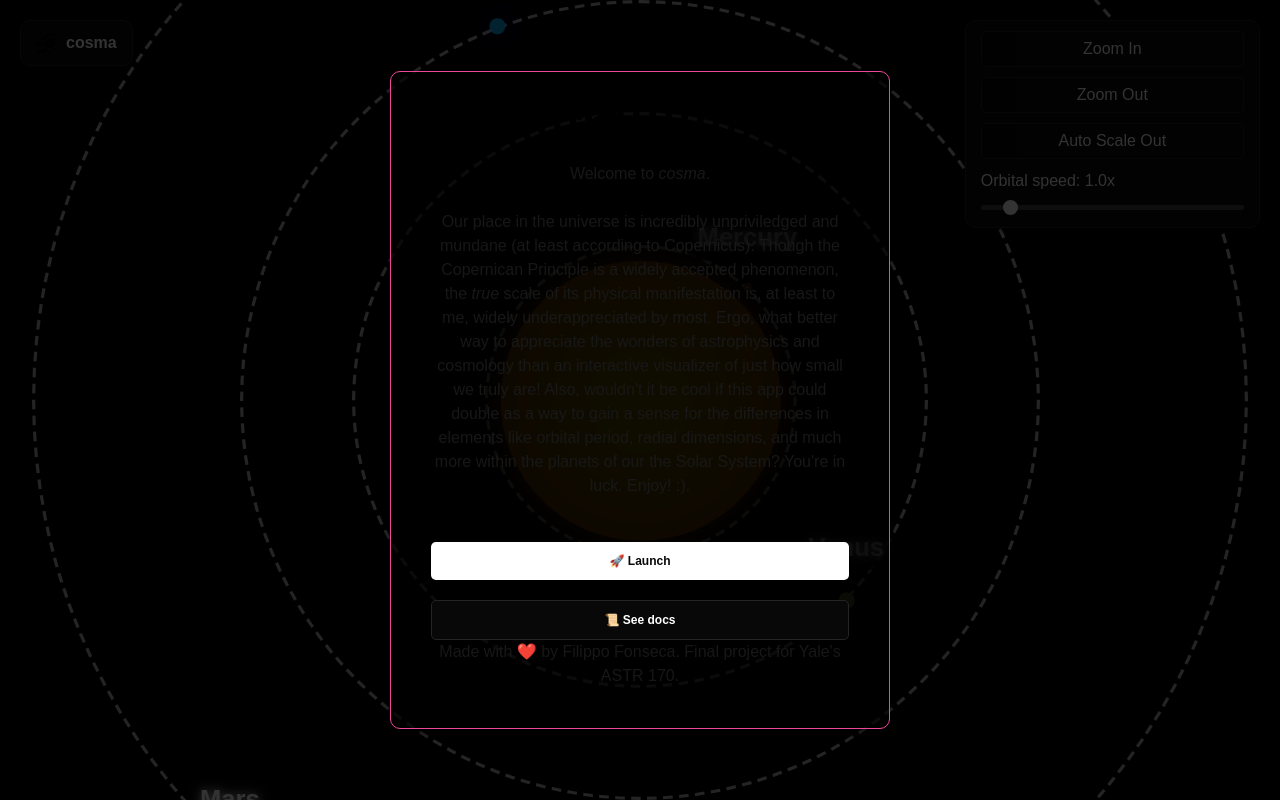
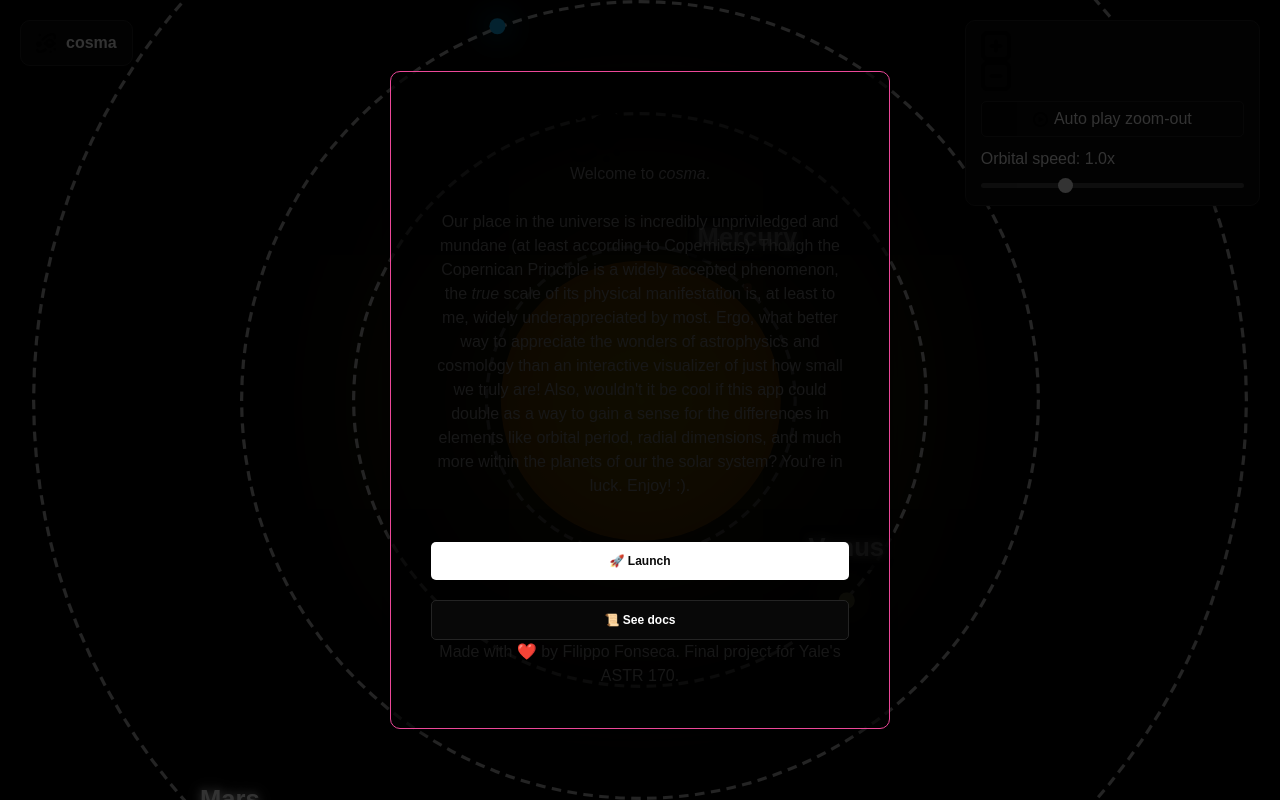
Before and after one commit to filippo-fonseca/cosma, a Next.js app: page / in a window 1280 px wide. Shown: the top 800 px of the page. Built offline with nearby package versions, Linux system fonts and the light colour scheme.

Commit message:
finih up super quick the last part

```diff
--- a/src/app/page.tsx
+++ b/src/app/page.tsx
@@ -2,6 +2,8 @@
 
 import React from "react";
 import OrbitAnimation from "../components/OrbitAnimation";
+import VolumeOnIcon from "@/icons/VolumeOnIcon";
+import VolumeOffIcon from "@/icons/VolumeOffIcon";
 
 export default function Home() {
   const [isPlaying, setIsPlaying] = React.useState(false);
@@ -20,10 +22,16 @@ export default function Home() {
     <main className="flex items-center justify-center h-screen bg-black">
       <OrbitAnimation />
       <div
-        className="absolute bottom-3 left-3 rounded-full p-4"
+        className={`absolute bottom-3 left-3 rounded-full hover:opacity-50 p-4 ${
+          isPlaying ? "bg-pink-500" : "bg-pink-300"
+        } cursor-pointer`}
         onClick={toggleMusic}
       >
-        Click
+        {isPlaying ? (
+          <VolumeOnIcon width={15} height={15} fill="white" />
+        ) : (
+          <VolumeOffIcon width={15} height={15} className="fill-pink-50" />
+        )}
       </div>
       <audio ref={audioRef} loop>
         <source src="/interstellar.mp3" type="audio/mpeg" />
--- a/src/components/OrbitAnimation.tsx
+++ b/src/components/OrbitAnimation.tsx
@@ -1,6 +1,9 @@
 "use client";
 
 import LogoIcon from "@/icons/LogoIcon";
+import MinusIcon from "@/icons/MinusIcon";
+import PlayIcon from "@/icons/PlayIcon";
+import PlusIcon from "@/icons/PlusIcon";
 import React from "react";
 import styled, { keyframes } from "styled-components";
 
@@ -94,17 +97,21 @@ const Sun = styled.div`
     #e06317 100%
   );
   border-radius: 50%;
-  box-shadow: 0 0 50px rgba(255, 223, 0, 0.8);
-  box-shadow: 0 0 10px 2px rgba(255, 107, 0, 0.4),
-    0 0 22px 11px rgba(255, 203, 0, 0.13);
+  box-shadow: 0 0 1000px rgba(255, 223, 0, 0.8);
 `;
+
+const getShadowColor = (color: string) => {
+  // If color is in RGB or HEX, you'll need additional logic to convert it to RGBA.
+  // For simplicity, this assumes `color` is in a valid CSS color format.
+  return color.replace(/[^,]+(?=\))/, "0.8"); // Append alpha to RGBA if necessary
+};
 
 const Planet = styled.div<{ size: number; color: string }>`
   height: ${(props) => props.size}px;
   width: ${(props) => props.size}px;
   background: ${(props) => props.color};
   border-radius: 50%;
-  box-shadow: 0 0 20px rgba(0, 0, 255, 0.8);
+  box-shadow: 0 0 20px ${(props) => getShadowColor(props.color)};
 `;
 
 const OrbitContainer = styled.div<{ scale: number }>`
@@ -282,12 +289,15 @@ const ControlPanel = styled.div`
 `;
 
 const ControlButton = styled.button`
+  display: flex;
+  align-items: center;
+  justify-content: center;
+  gap: 6px;
   padding: 5px 10px;
   background: #090909;
   color: white;
   border: 1px solid #242424;
   border-radius: 5px;
-  cursor: pointer;
   transition: background 0.2s ease;
 
   &:hover {
@@ -438,7 +448,7 @@ const OrbitAnimation = () => {
               visualizer of just how small we truly are! Also, wouldn't it be
               cool if this app could double as a way to gain a sense for the
               differences in elements like orbital period, radial dimensions,
-              and much more within the planets of our the Solar System? You're
+              and much more within the planets of our the solar system? You're
               in luck. Enjoy! :).
             </p>
             <br />
@@ -468,25 +478,47 @@ const OrbitAnimation = () => {
             <h1 className="text-xl">cosma</h1>
           </LogoPanel>
           <ControlPanel>
-            <ControlButton onClick={zoomIn}>Zoom In</ControlButton>
-            <ControlButton onClick={zoomOut}>Zoom Out</ControlButton>
+            <div className="flex items-center justify-left gap-3">
+              <PlusIcon
+                onClick={zoomIn}
+                height={30}
+                width={30}
+                className="fill-pink-500 cursor-pointer hover:opacity-50"
+              />
+              <MinusIcon
+                onClick={zoomOut}
+                height={30}
+                width={30}
+                className="fill-pink-500 cursor-pointer hover:opacity-50"
+              />
+            </div>
             <ControlButton
               onClick={() => {
                 setScale(1.6);
                 animateScaleOut();
               }}
+              disabled={scale !== 1.6}
+              className={`${
+                scale !== 1.6
+                  ? "opacity-50 cursor-not-allowed"
+                  : "opacity-1 cursor-pointer"
+              }`}
             >
-              Auto Scale Out
+              <PlayIcon height={15} width={15} className="fill-white" />
+              <p className="font-bold text-xs">Auto play zoom-out</p>
             </ControlButton>
             <div>
-              <label htmlFor="periodScaleSlider">
+              <label
+                htmlFor="periodScaleSlider"
+                className="text-sm font-semibold"
+              >
                 Orbital speed: {periodScale.toFixed(1)}x
               </label>
               <Slider
                 id="periodScaleSlider"
                 type="range"
                 min="0.1"
-                max="10"
+                max="3"
                 step="0.1"
                 value={periodScale}
                 onChange={handleSliderChange}
--- /dev/null
+++ b/src/icons/MinusIcon.tsx
@@ -0,0 +1,20 @@
+import React from "react";
+import { IconProps } from ".";
+
+const MinusIcon = (props: IconProps) => {
+  return (
+    <svg
+      xmlns="http://www.w3.org/2000/svg"
+      id="Layer_1"
+      data-name="Layer 1"
+      viewBox="0 0 24 24"
+      width="512"
+      height="512"
+      {...props}
+    >
+      <path d="m17,12c0,.829-.671,1.5-1.5,1.5h-7c-.829,0-1.5-.671-1.5-1.5s.671-1.5,1.5-1.5h7c.829,0,1.5.671,1.5,1.5Zm7-6.5v13c0,3.033-2.467,5.5-5.5,5.5H5.5c-3.033,0-5.5-2.467-5.5-5.5V5.5C0,2.467,2.467,0,5.5,0h13c3.033,0,5.5,2.467,5.5,5.5Zm-3,0c0-1.378-1.122-2.5-2.5-2.5H5.5c-1.378,0-2.5,1.122-2.5,2.5v13c0,1.378,1.122,2.5,2.5,2.5h13c1.378,0,2.5-1.122,2.5-2.5V5.5Z" />
+    </svg>
+  );
+};
+
+export default MinusIcon;
--- /dev/null
+++ b/src/icons/PlayIcon.tsx
@@ -0,0 +1,20 @@
+import React from "react";
+import { IconProps } from ".";
+
+const PlayIcon = (props: IconProps) => {
+  return (
+    <svg
+      xmlns="http://www.w3.org/2000/svg"
+      id="Layer_1"
+      data-name="Layer 1"
+      viewBox="0 0 24 24"
+      width="512"
+      height="512"
+      {...props}
+    >
+      <path d="m12,0C5.383,0,0,5.383,0,12s5.383,12,12,12,12-5.383,12-12S18.617,0,12,0Zm0,21c-4.963,0-9-4.038-9-9S7.037,3,12,3s9,4.038,9,9-4.037,9-9,9Zm3.914-7.999l-5.202,2.85c-.766.431-1.712-.123-1.712-1.001v-5.699c0-.879.946-1.432,1.712-1.001l5.202,2.85c.781.439.781,1.563,0,2.002Z" />
+    </svg>
+  );
+};
+
+export default PlayIcon;
--- /dev/null
+++ b/src/icons/PlusIcon.tsx
@@ -0,0 +1,20 @@
+import React from "react";
+import { IconProps } from ".";
+
+const PlusIcon = (props: IconProps) => {
+  return (
+    <svg
+      xmlns="http://www.w3.org/2000/svg"
+      id="Layer_1"
+      data-name="Layer 1"
+      viewBox="0 0 24 24"
+      width="512"
+      height="512"
+      {...props}
+    >
+      <path d="M17,12c0,.828-.671,1.5-1.5,1.5h-2v2c0,.828-.671,1.5-1.5,1.5s-1.5-.672-1.5-1.5v-2h-2c-.829,0-1.5-.672-1.5-1.5s.671-1.5,1.5-1.5h2v-2c0-.828,.671-1.5,1.5-1.5s1.5,.672,1.5,1.5v2h2c.829,0,1.5,.672,1.5,1.5Zm7-6.5v13c0,3.032-2.467,5.5-5.5,5.5H5.5c-3.033,0-5.5-2.468-5.5-5.5V5.5C0,2.468,2.467,0,5.5,0h13c3.033,0,5.5,2.468,5.5,5.5Zm-3,0c0-1.379-1.122-2.5-2.5-2.5H5.5c-1.378,0-2.5,1.121-2.5,2.5v13c0,1.379,1.122,2.5,2.5,2.5h13c1.378,0,2.5-1.121,2.5-2.5V5.5Z" />
+    </svg>
+  );
+};
+
+export default PlusIcon;
--- /dev/null
+++ b/src/icons/VolumeOffIcon.tsx
@@ -0,0 +1,20 @@
+import React from "react";
+import { IconProps } from ".";
+
+const VolumeOffIcon = (props: IconProps) => {
+  return (
+    <svg
+      xmlns="http://www.w3.org/2000/svg"
+      id="Layer_1"
+      data-name="Layer 1"
+      viewBox="0 0 24 24"
+      width="512"
+      height="512"
+      {...props}
+    >
+      <path d="m23.599,13.439c.586.585.586,1.536,0,2.121-.293.293-.677.439-1.061.439s-.768-.146-1.061-.439l-1.439-1.439-1.439,1.439c-.293.293-.677.439-1.061.439s-.768-.146-1.061-.439c-.586-.585-.586-1.536,0-2.121l1.439-1.439-1.439-1.439c-.586-.585-.586-1.536,0-2.121.586-.586,1.535-.586,2.121,0l1.439,1.439,1.439-1.439c.586-.586,1.535-.586,2.121,0,.586.585.586,1.536,0,2.121l-1.439,1.439,1.439,1.439ZM13.455.343c.345.285.545.709.545,1.157v21c0,.448-.2.872-.545,1.157-.271.224-.609.343-.955.343-.095,0-.19-.009-.284-.027-3.213-.62-5.267-2.709-6.596-4.473h-.62c-2.757,0-5-2.243-5-5v-4.5c0-2.757,2.243-5,5-5h.251C7.166,2.19,9.451.561,12.216.027c.436-.088.894.031,1.239.316Zm-2.455,3.244c-1.363.701-2.553,1.911-3.658,3.701-.273.442-.756.712-1.276.712h-1.065c-1.103,0-2,.897-2,2v4.5c0,1.103.897,2,2,2h1.385c.49,0,.949.239,1.229.641,1.097,1.569,2.185,2.626,3.386,3.261V3.587Z" />
+    </svg>
+  );
+};
+
+export default VolumeOffIcon;
--- /dev/null
+++ b/src/icons/VolumeOnIcon.tsx
@@ -0,0 +1,19 @@
+import React from "react";
+import { IconProps } from ".";
+
+const VolumeOnIcon = (props: IconProps) => {
+  return (
+    <svg
+      xmlns="http://www.w3.org/2000/svg"
+      id="Bold"
+      viewBox="0 0 24 24"
+      width="512"
+      {...props}
+    >
+      <path d="M20.79,4.256a1.5,1.5,0,0,0-2.121,2.121,7.952,7.952,0,0,1,0,11.246,1.5,1.5,0,0,0,2.121,2.121,10.951,10.951,0,0,0,0-15.488Z" />
+      <path d="M18.652,12a4.354,4.354,0,0,0-3.243-4.2V1.68A1.5,1.5,0,0,0,13.638.205,12.055,12.055,0,0,0,6.252,4.772H5.5a5.506,5.506,0,0,0-5.5,5.5v3.456a5.506,5.506,0,0,0,5.5,5.5h.754A12.055,12.055,0,0,0,13.638,23.8a1.462,1.462,0,0,0,.271.025,1.5,1.5,0,0,0,1.5-1.5V16.2A4.354,4.354,0,0,0,18.652,12Zm-6.243,8.322a9.088,9.088,0,0,1-4.124-3.415,1.5,1.5,0,0,0-1.256-.679H5.5a2.5,2.5,0,0,1-2.5-2.5V10.272a2.5,2.5,0,0,1,2.5-2.5H7.029a1.5,1.5,0,0,0,1.256-.679,9.088,9.088,0,0,1,4.124-3.415Z" />
+    </svg>
+  );
+};
+
+export default VolumeOnIcon;
```
Also changed, not shown: src/icons/play-circle.svg (added).
